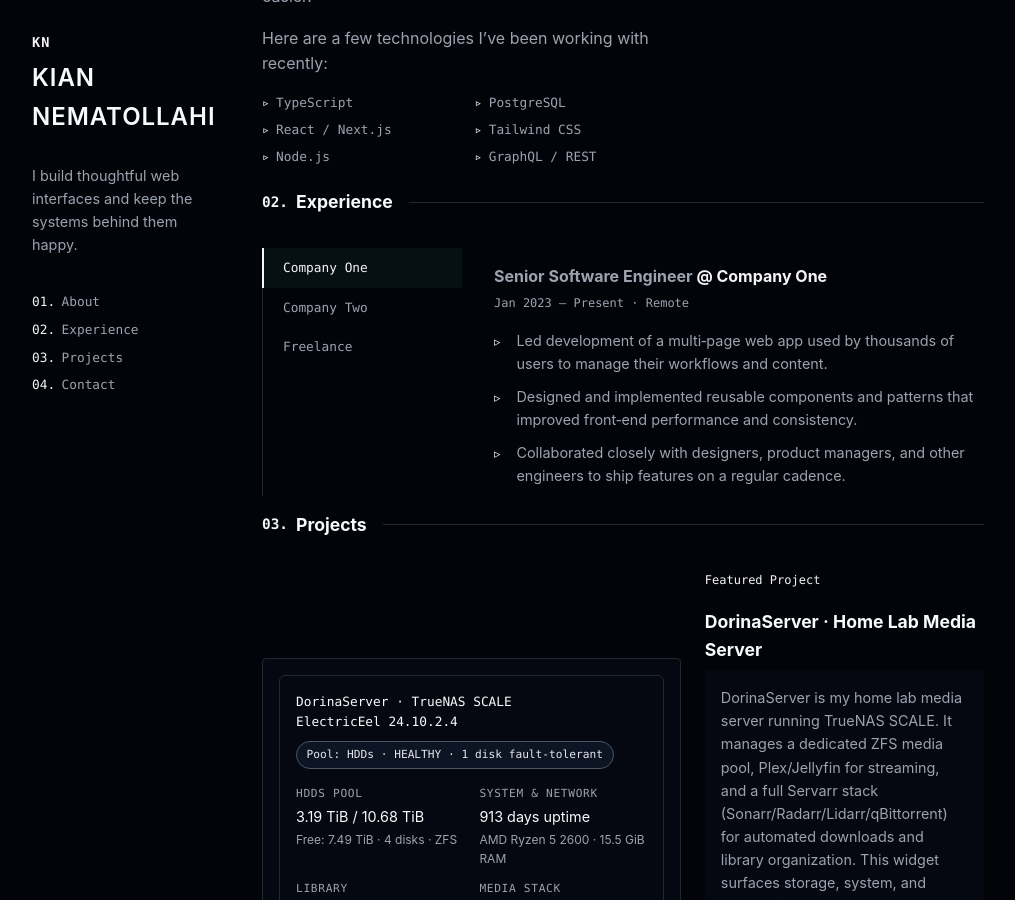
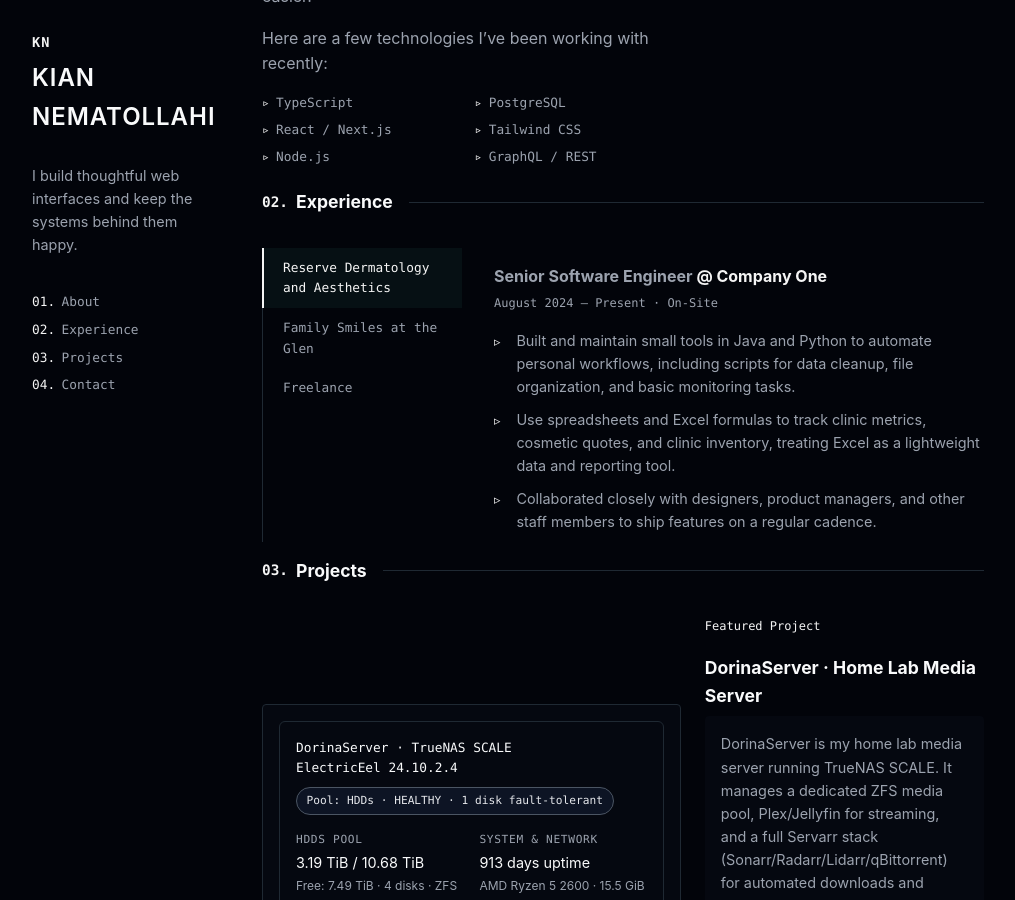
Before and after one commit to nemat777/nemat777.github.io, a Jekyll site: the page testing.html, which Jekyll copies as it is, in a window 1280 px wide and 900 px high, scrolled down 782 px. Shown: the whole window, without its empty margins (132-1147 px from the left). Built offline with Jekyll 4.4.1, drawn with Linux system fonts in a browser that asks for light colours.

Commit message:
Update testing.html

```diff
--- a/testing.html
+++ b/testing.html
@@ -967,26 +967,24 @@ c3 -285 1 -337 -11 -327 -7 6 -99 57 -205 112 l-191 101 -2 1035 c-2 858 0
           <h2 class="section-title"><span>02.</span>Experience</h2>
           <div class="experience-layout">
             <div class="experience-tabs">
-              <div class="experience-tab active">Company One</div>
-              <div class="experience-tab">Company Two</div>
+              <div class="experience-tab active">Reserve Dermatology and Aesthetics</div>
+              <div class="experience-tab">Family Smiles at the Glen</div>
               <div class="experience-tab">Freelance</div>
             </div>
             <div class="experience-panel">
               <h3 class="experience-role">
                 Senior Software Engineer <span>@ Company One</span>
               </h3>
-              <div class="experience-meta">Jan 2023 – Present · Remote</div>
+              <div class="experience-meta">August 2024 – Present · On-Site</div>
               <ul class="experience-points">
                 <li>
-                  Led development of a multi‑page web app used by thousands of users to manage their
-                  workflows and content.
+                  Built and maintain small tools in Java and Python to automate personal workflows, including scripts for data cleanup, file organization, and basic monitoring tasks.
                 </li>
                 <li>
-                  Designed and implemented reusable components and patterns that improved front‑end
-                  performance and consistency.
+                  Use spreadsheets and Excel formulas to track clinic metrics, cosmetic quotes, and clinic inventory, treating Excel as a lightweight data and reporting tool.
                 </li>
                 <li>
-                  Collaborated closely with designers, product managers, and other engineers to ship
+                  Collaborated closely with designers, product managers, and other staff members to ship
                   features on a regular cadence.
                 </li>
               </ul>
```
